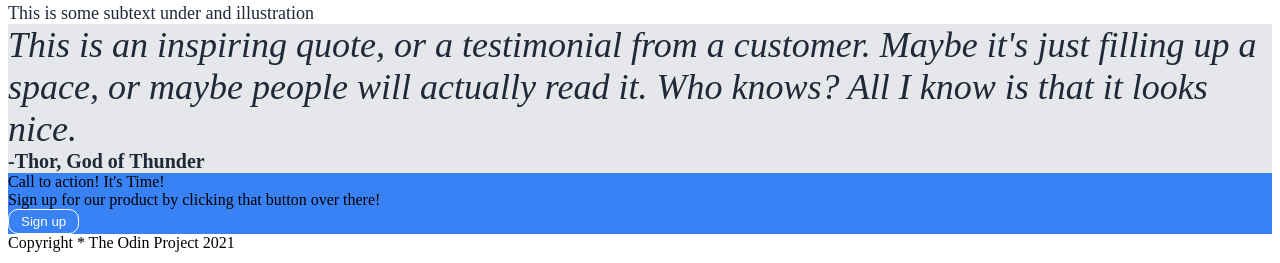
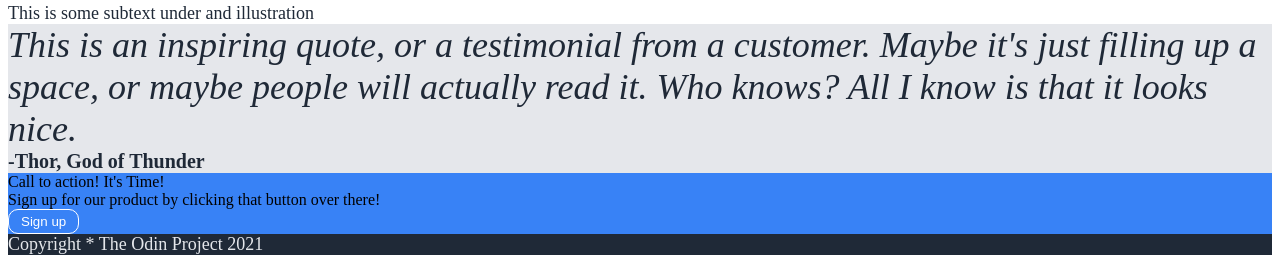
Before and after one commit to trosario102/landing-page, a plain HTML site: page index.html in a window 1280 px wide. Shown: the part 1264-1527 px from the top of the page. Drawn offline with Linux system fonts and the light colour scheme.

Commit message:
added footer to styles.css

```diff
--- a/styles.css
+++ b/styles.css
@@ -4,7 +4,7 @@
     color: #f9faf8;
 }
 
-.intro, .navigation {
+.intro, .navigation, .footer {
     font-size: 18px;
     color: #E5E7EB;
     background-color: #1F2937;
@@ -27,7 +27,8 @@ button {
 .action {
     background-color:#3882F6;
 }
-  .header {
+
+.header {
       font-size: 24px;
       color: #F9FAF8;
       background-color: #1F2937;
@@ -69,3 +70,6 @@ img {
     font-size: 20px;
     font-weight: 700;
 }
+
+
+/* formatting  */
```
